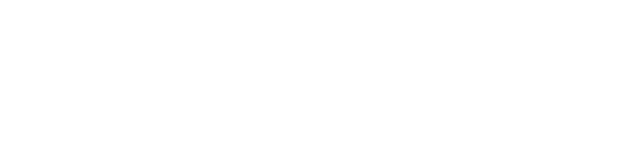
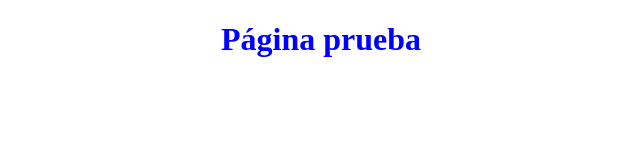
Before and after one commit to codingFULL/ejemploConflicto, a plain HTML site: page pages/prueba.html in a window 1280 px wide. Shown: the whole page, without its empty margins (319-959 px from the left). Drawn offline with Linux system fonts and the light colour scheme.

Commit message:
se agrega la página de prueba con estilos

```diff
--- a/pages/prueba.html
+++ b/pages/prueba.html
@@ -0,0 +1,12 @@
+<!DOCTYPE html>
+<html lang="en">
+  <head>
+    <meta charset="UTF-8" />
+    <meta name="viewport" content="width=device-width, initial-scale=1.0" />
+    <link rel="stylesheet" href="../styles/prueba.css" />
+    <title>Prueba</title>
+  </head>
+  <body>
+    <h1 class="h1Class">Página prueba</h1>
+  </body>
+</html>
--- a/styles/prueba.css
+++ b/styles/prueba.css
@@ -0,0 +1,4 @@
+.h1Class {
+  color: blue;
+  text-align: center;
+}
```
Also changed, not shown: index.html (+5 -0 lines).
